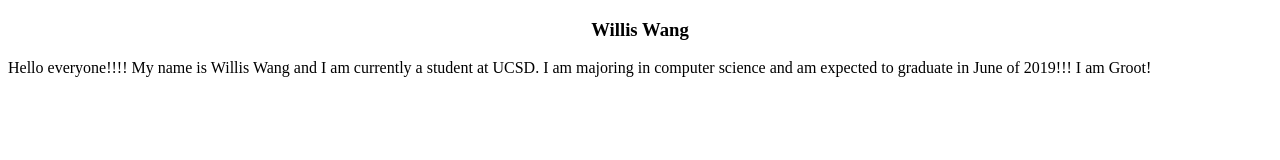
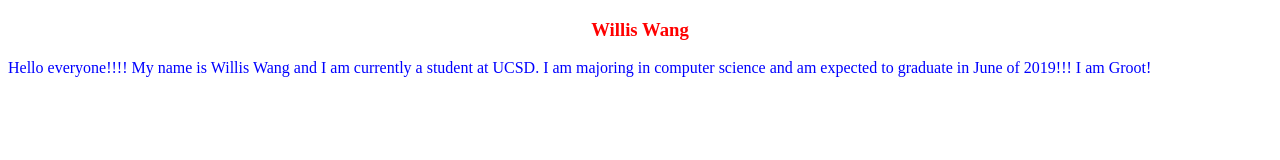
Before and after one commit to WangWillis/WangWillis.github.io, a plain HTML site: page index.html in a window 1280 px wide. Drawn offline with Linux system fonts and the light colour scheme.

Commit message:
fixed stylesheet bug hopefully

```diff
--- a/index.html
+++ b/index.html
@@ -2,7 +2,7 @@
 
 <html>
 <head>
-    <link rel="styles" type="text/css" href="style.css">
+    <link rel="stylesheet" type="text/css" href="style.css">
     <title>Willis Wang</title>
 </head>
 
```
